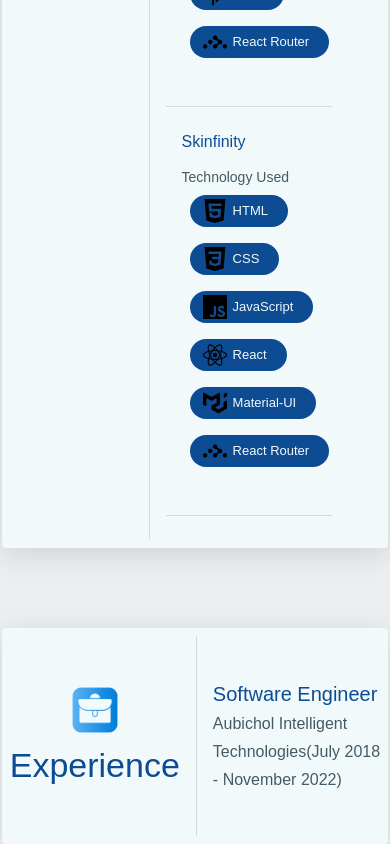
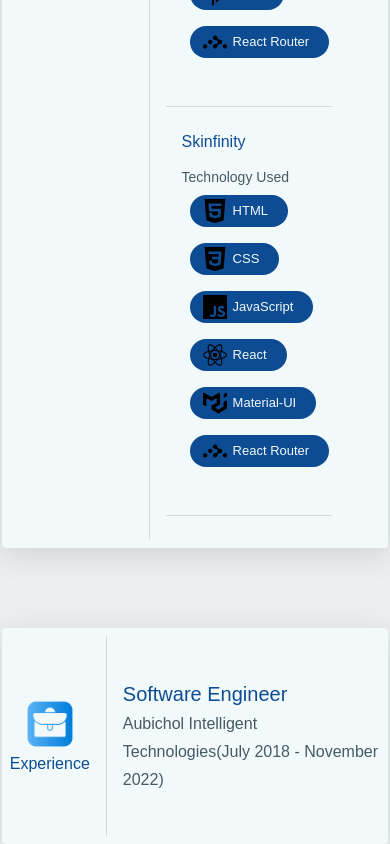
Before and after one commit to Sumiya-Sayeed/sumiya-portfolio, a React (Create React App) app: page / in a window 390 px wide. Shown: the part 3878-4722 px from the top of the page. Built offline with nearby package versions, Linux system fonts and the light colour scheme.

Commit message:
edit style

```diff
--- a/src/components/Experience.jsx
+++ b/src/components/Experience.jsx
@@ -68,6 +68,11 @@ const Experiences = (
                             variant='h4'
                             align='center'
                             color={theme.palette.primary.main}
+                            sx={{
+                                [theme.breakpoints.down('sm')]: {
+                                    fontSize: '1rem'
+                                },
+                            }}
                         >
                             <img
                                 src={Experience}
```
